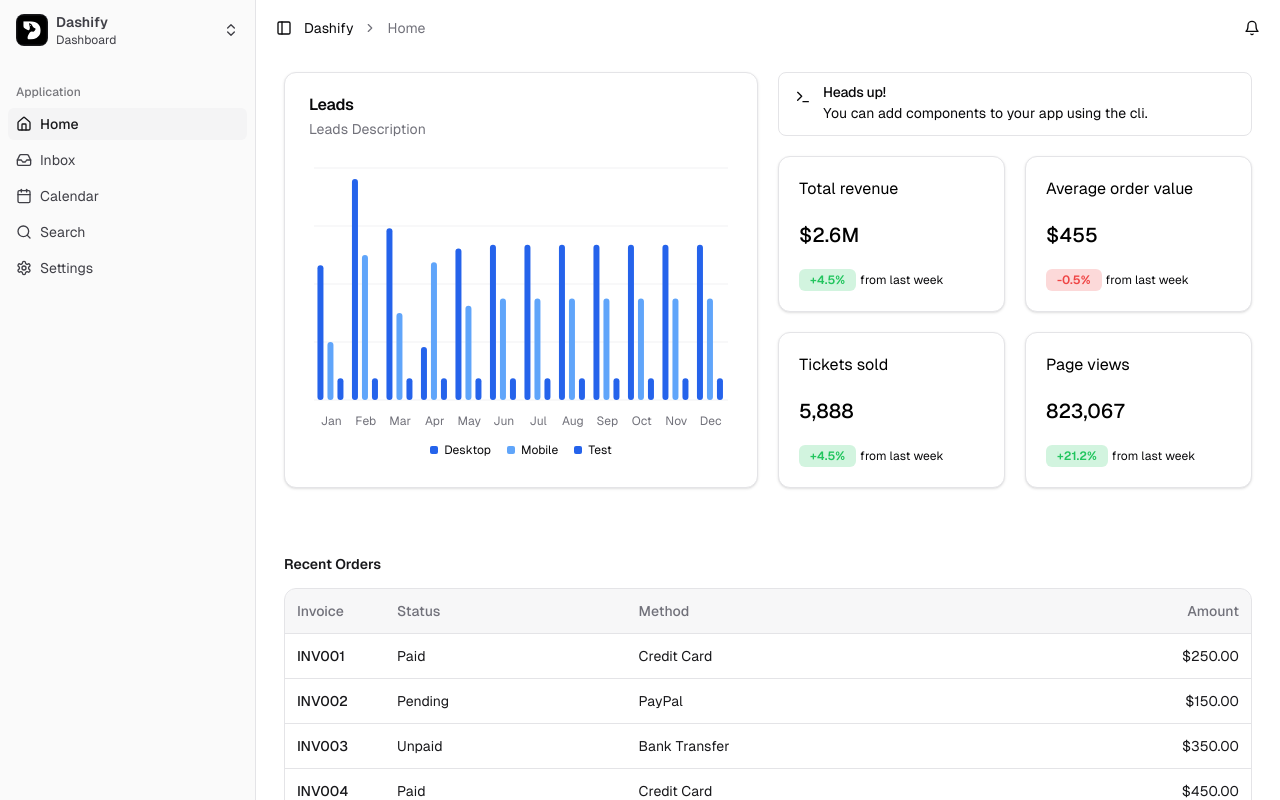
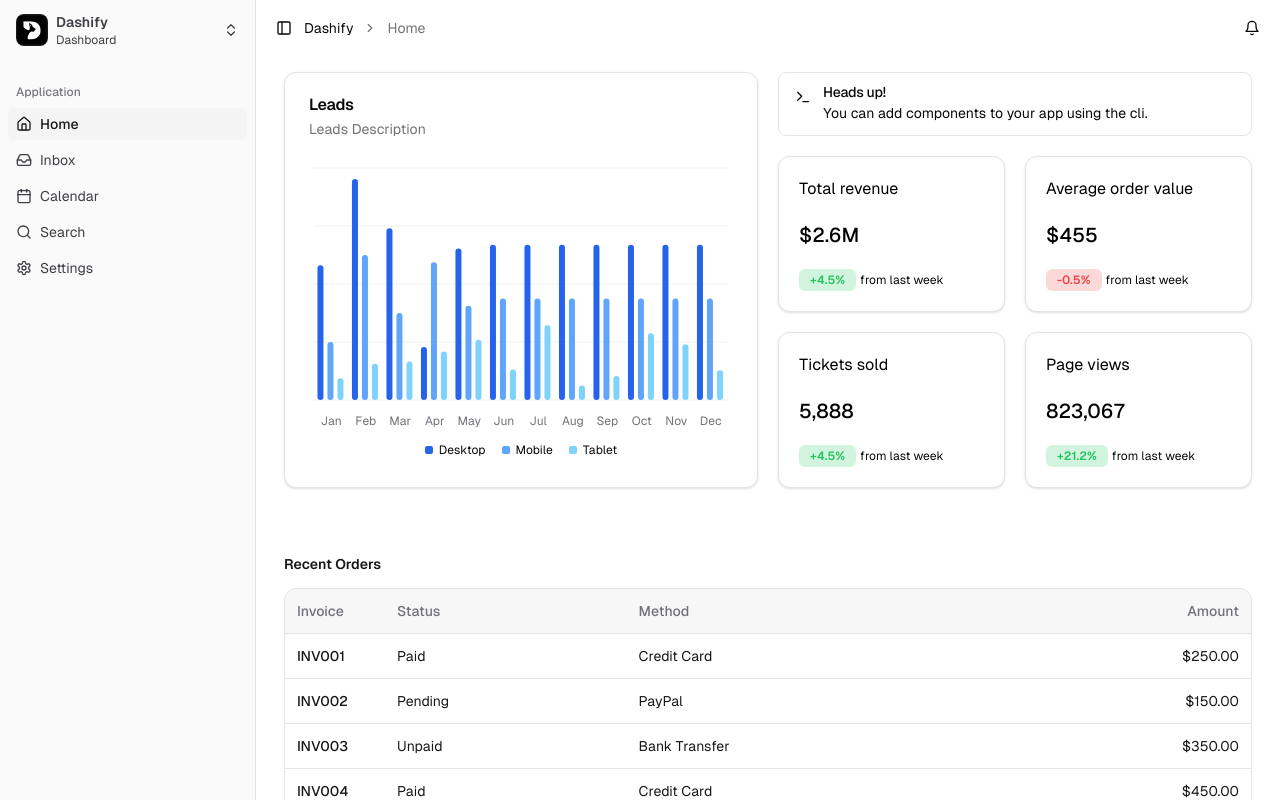
Before and after one commit to fatmuh/dashify, a Next.js app: page / in a window 1280 px wide. Shown: the top 800 px of the page. Built offline with nearby package versions, Linux system fonts and the light colour scheme.

Commit message:
Change bar color

```diff
--- a/src/app/(dashboard)/page.jsx
+++ b/src/app/(dashboard)/page.jsx
@@ -76,18 +76,18 @@ const invoices = [
 ];
 
 const chartData = [
-  { month: "January", desktop: 186, test: 30, mobile: 80 },
-  { month: "February", desktop: 305, test: 30, mobile: 200 },
-  { month: "March", desktop: 237, test: 30, mobile: 120 },
-  { month: "April", desktop: 73, test: 30, mobile: 190 },
-  { month: "May", desktop: 209, test: 30, mobile: 130 },
-  { month: "June", desktop: 214, test: 30, mobile: 140 },
-  { month: "July", desktop: 214, test: 30, mobile: 140 },
-  { month: "August", desktop: 214, test: 30, mobile: 140 },
-  { month: "September", desktop: 214, test: 30, mobile: 140 },
-  { month: "October", desktop: 214, test: 30, mobile: 140 },
-  { month: "November", desktop: 214, test: 30, mobile: 140 },
-  { month: "December", desktop: 214, test: 30, mobile: 140 },
+  { month: "January", desktop: 186, tablet: 30, mobile: 80 },
+  { month: "February", desktop: 305, tablet: 50, mobile: 200 },
+  { month: "March", desktop: 237, tablet: 53, mobile: 120 },
+  { month: "April", desktop: 73, tablet: 67, mobile: 190 },
+  { month: "May", desktop: 209, tablet: 83, mobile: 130 },
+  { month: "June", desktop: 214, tablet: 42, mobile: 140 },
+  { month: "July", desktop: 214, tablet: 103, mobile: 140 },
+  { month: "August", desktop: 214, tablet: 20, mobile: 140 },
+  { month: "September", desktop: 214, tablet: 33, mobile: 140 },
+  { month: "October", desktop: 214, tablet: 92, mobile: 140 },
+  { month: "November", desktop: 214, tablet: 77, mobile: 140 },
+  { month: "December", desktop: 214, tablet: 41, mobile: 140 },
 ];
 
 const chartConfig = {
@@ -95,9 +95,9 @@ const chartConfig = {
     label: "Desktop",
     color: "#2563eb",
   },
-  test: {
-    label: "Test",
-    color: "#2563eb",
+  tablet: {
+    label: "Tablet",
+    color: "#7dd3fc",
   },
   mobile: {
     label: "Mobile",
@@ -134,7 +134,7 @@ const DashboardPage = () => {
                     radius={4}
                   />
                   <Bar dataKey="mobile" fill="var(--color-mobile)" radius={4} />
-                  <Bar dataKey="test" fill="var(--color-test)" radius={4} />
+                  <Bar dataKey="tablet" fill="var(--color-tablet)" radius={4} />
                 </BarChart>
               </ChartContainer>
             </CardContent>
```
